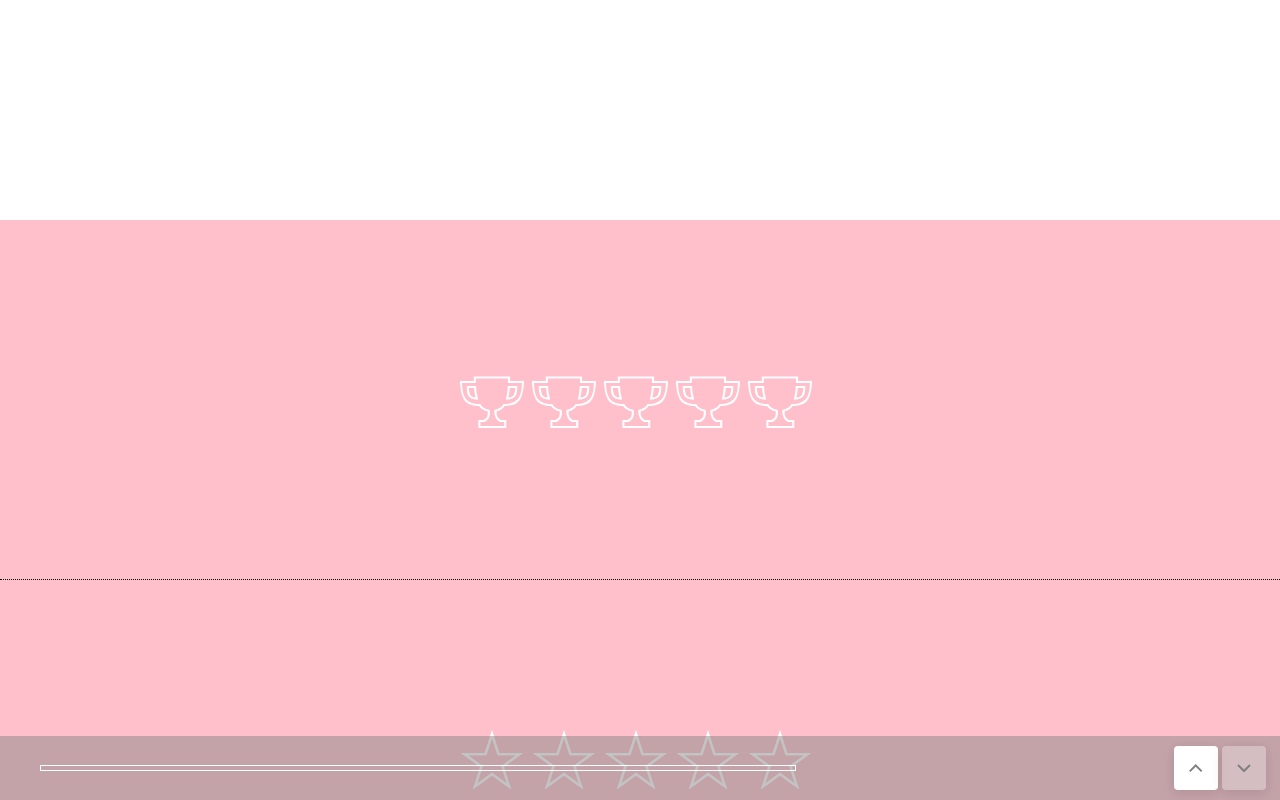
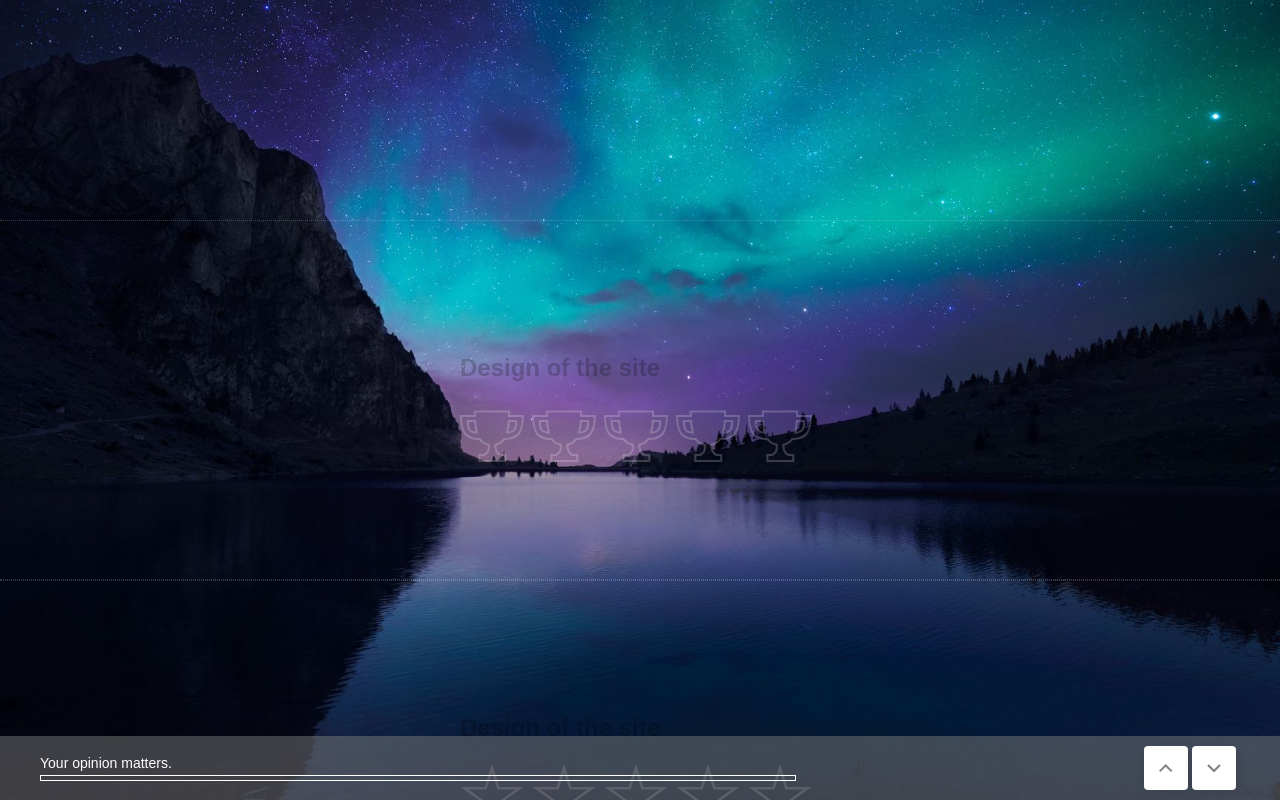
Before and after one commit to vibecode/react-feedback, a React (Create React App) app: page / in a window 1280 px wide. Shown: the top 800 px of the page. Built offline with nearby package versions, Linux system fonts and the light colour scheme.

Commit message:
fix scroll buttons bahaviour

```diff
--- a/src/App.js
+++ b/src/App.js
@@ -4,7 +4,6 @@ import Rating from './components/Rating'
 import { throttle } from 'lodash'
 import styles from './App.module.scss'
 import ScrollPanel from './components/ScrollPanel'
-import { isUp, isDown } from './utils/utils'
 import { getProgress } from './reducers/questions'
 import { answer } from './actions'
 class App extends Component {
@@ -31,6 +30,40 @@ class App extends Component {
   componentDidMount() {
     this.setFocused()
     window.addEventListener('scroll', this.onScrollThrottled)
+  }
+
+  componentDidUpdate(prevProps, prevState) {
+    const { focusedId, activeDown, activeUp } = this.state
+
+    if (prevState.focusedId !== focusedId) {
+      const focusedIdx = this.elems.findIndex(
+        ref => ref.current.id === focusedId
+      )
+
+      if (focusedIdx === 0) {
+        this.setState({
+          activeUp: false,
+          activeDown: true
+        })
+
+        return
+      }
+
+      if (focusedIdx === this.elems.length - 1) {
+        this.setState({
+          activeUp: true,
+          activeDown: false
+        })
+
+        return
+      }
+
+      if (!activeDown || !activeUp)
+        this.setState({
+          activeUp: true,
+          activeDown: true
+        })
+    }
   }
 
   componentWillUnmount() {
@@ -65,36 +98,9 @@ class App extends Component {
 
   onScroll = () => {
     this.setFocused()
-
-    const { activeUp, activeDown } = this.state
-
-    if (!isUp() && !isDown() && (!activeUp || !activeDown)) {
-      this.setState({
-        activeUp: true,
-        activeDown: true
-      })
-    }
-
-    if (isUp()) {
-      this.setState({
-        activeUp: false,
-        activeDown: true
-      })
-    }
-
-    if (isDown()) {
-      this.setState({
-        activeDown: false,
-        activeUp: true
-      })
-    }
   }
 
   scrollUpToNext = () => {
-    if (isUp()) {
-      return
-    }
-
     const { focusedId } = this.state
 
     const idx = this.elems.findIndex(ref => ref.current.id === focusedId) - 1
@@ -103,6 +109,7 @@ class App extends Component {
 
     const centerWindow = document.documentElement.clientHeight / 2
     const el = this.elems[idx].current
+
     const top = el.offsetTop - centerWindow + el.offsetHeight / 2
 
     window.scrollTo({
@@ -113,10 +120,6 @@ class App extends Component {
   }
 
   scrollDownToNext = () => {
-    if (isDown()) {
-      return
-    }
-
     const { focusedId } = this.state
 
     const idx = this.elems.findIndex(ref => ref.current.id === focusedId) + 1
@@ -149,7 +152,7 @@ class App extends Component {
     return (
       <div className={styles.container}>
         <main className={styles.main}>
-          {questions.map(({ id, type, total }) => (
+          {questions.map(({ id, type, total, text }) => (
             <section
               className={
                 id !== this.state.focusedId
@@ -160,12 +163,15 @@ class App extends Component {
               ref={this[id]}
               id={id}
             >
+              <div>
+                <h2 className={styles.text}>{text}</h2>
                 <Rating
                   total={total}
                   type={type}
                   submitRating={this.submitRating}
                   id={id}
                 />
+              </div>
             </section>
           ))}
         </main>
--- a/src/App.module.scss
+++ b/src/App.module.scss
@@ -20,23 +20,24 @@
   display: flex;
   justify-content: center;
   align-items: center;
-  background-color: pink;
-  border-bottom: 1px dotted black;
-  transition: background-color 0.4s ease-out;
+  border-bottom: 1px dotted white;
+  border-top: 1px dotted white;
+  opacity: 0.2;
+  transition: opacity 0.4s ease-out;
 }
 
 .question_section_focused {
   composes: question_section;
-  background-color: red;
+  opacity: 1;
 }
 
 .footer {
   height: 65%;
-  background-color: pink;
-  transition: background-color 0.4s ease-out;
+  opacity: 0.2;
+  transition: opacity 0.4s ease-out;
 }
 
 .footer_focused {
   composes: footer;
-  background-color: red;
+  opacity: 1;
 }
--- a/src/components/Rating.js
+++ b/src/components/Rating.js
@@ -64,7 +64,7 @@ export class Rating extends PureComponent {
         const { answerValue } = this.state
 
         this.props.submitRating({
-          rating: Number(this.state.answerValue) || 0,
+          rating: Number(answerValue) || 0,
           answered: true,
           id: this.props.id
         })
--- a/src/components/ScrollPanel.js
+++ b/src/components/ScrollPanel.js
@@ -5,13 +5,16 @@ export class ScrollPanel extends PureComponent {
   render() {
     return (
       <div className={styles.container}>
-        <div className={styles.progress_container}>
+        <div className={styles.progress}>
+          <p className={styles.title}>Your opinion matters.</p>
+          <div className={styles.progress_bar_container}>
             <div
               className={styles.progress_bar}
               style={{
                 width: `${this.props.progress}%`
               }}
             />
+          </div>
         </div>
         <div className={styles.buttons_container}>
           <button
--- a/src/components/ScrollPanel.module.scss
+++ b/src/components/ScrollPanel.module.scss
@@ -40,14 +40,28 @@
   background-color: rgba(255, 255, 255, 0.3);
 }
 
-.progress_container {
+.progress {
+  color: white;
+  margin-left: 30px;
   width: 60%;
+}
+
+.title {
+  margin-top: 0;
+  margin-bottom: 4px;
+  font-size: 14px;
+}
+
+.progress_bar_container {
   border: 1px solid white;
-  margin-left: 30px;
 }
 
 .progress_bar {
   background: white;
   height: 4px;
-  transition: width 0.7s ease-out;
+  transition: width 0.4s ease-out;
 }
+
+.buttons_container {
+  margin-right: 30px;
+}
--- a/src/index.css
+++ b/src/index.css
@@ -15,4 +15,11 @@ body {
   min-height: 100%;
   margin: 0;
   padding: 0;
+  font-family: Arial, Helvetica, sans-serif;
+  background-color: blueviolet;
+  background-image: url('./bg.jpg');
+  background-size: cover;
+  background-position: center top;
+  background-attachment: fixed;
+  background-repeat: no-repeat;
 }
--- a/src/utils/utils.js
+++ /dev/null
@@ -1,7 +0,0 @@
-export const isDown = () => {
-  return window.innerHeight + window.pageYOffset >= document.body.scrollHeight
-}
-
-export const isUp = () => {
-  return window.pageYOffset === 0
-}
```
Also changed, not shown: src/bg.jpg (added), src/components/Welcome.js (added), src/components/Welcome.module.scss (added). Lines whose indentation alone changed are shown as unchanged.
